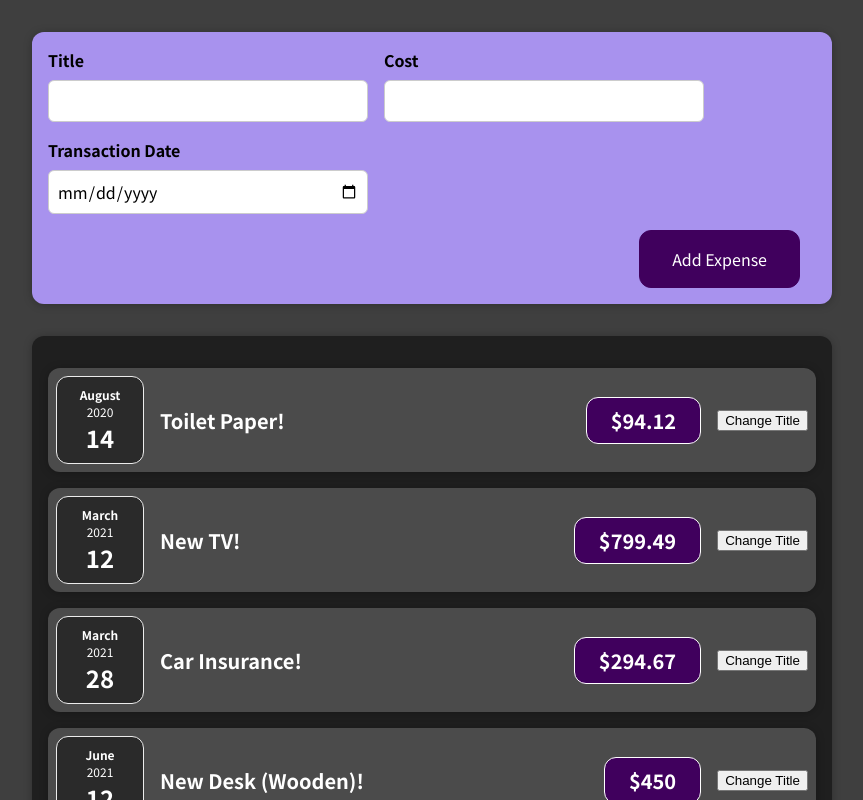
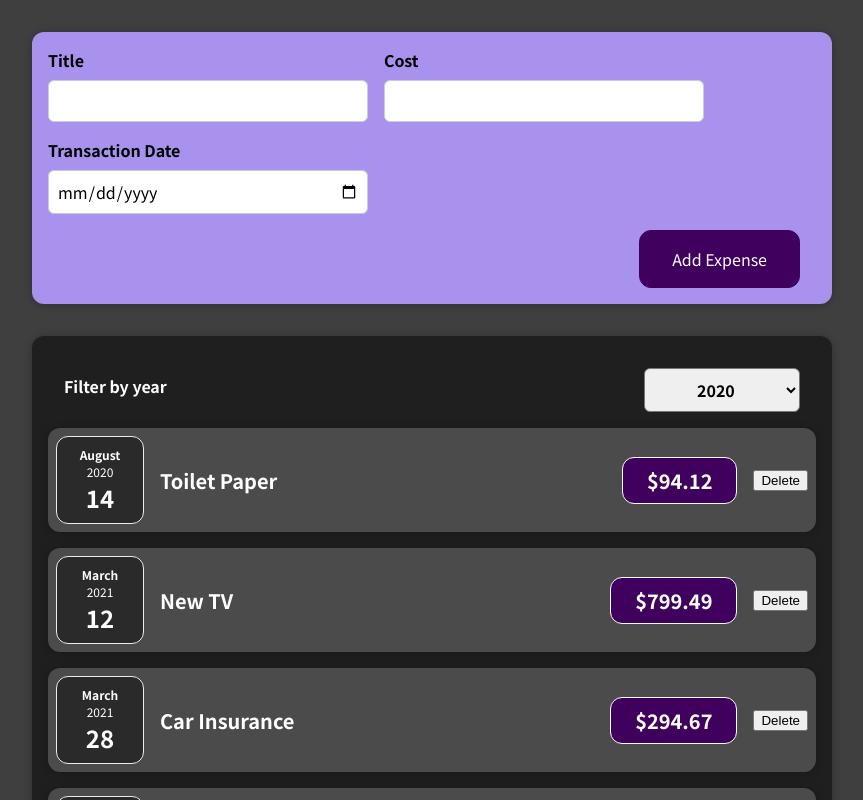
Before and after one commit to tysongf/expensify, a React (Create React App) app: page / in a window 1280 px wide. Shown: the top 800 px of the page, without its empty margins (208-1071 px from the left). Built offline with nearby package versions, Linux system fonts and the light colour scheme.

Commit message:
Add year filter which doesn't do much atm.

```diff
--- /dev/null
+++ b/src/components/Expenses/ExpenseFilter.css
@@ -0,0 +1,24 @@
+.expense-filter {
+   color: white;
+   padding: 0 1rem;
+}
+
+.expense-filter__control {
+   display: flex;
+   width: 100%;
+   align-items: center;
+   justify-content: space-between;
+   margin: 1rem 0;
+}
+
+.expense-filter label {
+   font-weight: bold;
+   margin-bottom: 0.5rem;
+}
+
+.expense-filter select {
+   font: inherit;
+   padding: 0.5rem 3rem;
+   font-weight: bold;
+   border-radius: 6px;
+}
--- /dev/null
+++ b/src/components/Expenses/ExpenseFilter.js
@@ -0,0 +1,25 @@
+import React from "react";
+
+import "./ExpenseFilter.css";
+
+const ExpenseFilter = (props) => {
+   const filterChangeHandler = (event) => {
+      props.onExpenseFilter(event.target.value);
+   };
+
+   return (
+      <div className="expense-filter">
+         <div className="expense-filter__control">
+            <label>Filter by year</label>
+            <select onChange={filterChangeHandler} value={props.selected}>
+               <option value="2022">2022</option>
+               <option value="2021">2021</option>
+               <option value="2020">2020</option>
+               <option value="2019">2019</option>
+            </select>
+         </div>
+      </div>
+   );
+};
+
+export default ExpenseFilter;
--- a/src/components/Expenses/ExpenseItem.js
+++ b/src/components/Expenses/ExpenseItem.js
@@ -8,16 +8,16 @@ const ExpenseItem = (props) => {
    const [title, setTitle] = useState(props.title);
 
    const clickHandler = () => {
-      setTitle("wee");
+      setTitle("Beep");
    };
 
    return (
       <Card className="expense-item">
-         <ExpenseDate date={props.date} />
+         <ExpenseDate date={props.date}></ExpenseDate>
          <div className="expense-item__description">
-            <h2>{title}!</h2>
+            <h2>{title}</h2>
             <div className="expense-item__price">${props.amount}</div>
-            <button onClick={clickHandler}>Change Title</button>
+            <button onClick={clickHandler}>Delete</button>
          </div>
       </Card>
    );
--- a/src/components/Expenses/ExpenseList.js
+++ b/src/components/Expenses/ExpenseList.js
@@ -1,10 +1,22 @@
+import { React, useState } from "react";
 import ExpenseItem from "./ExpenseItem";
 import Card from "../UI/Card";
 import "./ExpenseList.css";
+import ExpenseFilter from "./ExpenseFilter";
 
 const ExpenseList = (props) => {
+   const [yearFilter, setYearFilter] = useState("2020");
+
+   const handleExpenseFilter = (year) => {
+      setYearFilter(year);
+   };
+
    return (
-      <Card className={"expense-list " + props.className}>
+      <Card className="expense-list">
+         <ExpenseFilter
+            selected={yearFilter}
+            onExpenseFilter={handleExpenseFilter}
+         />
          <ExpenseItem
             title={props.expenses[0].title}
             amount={props.expenses[0].amount}
```
